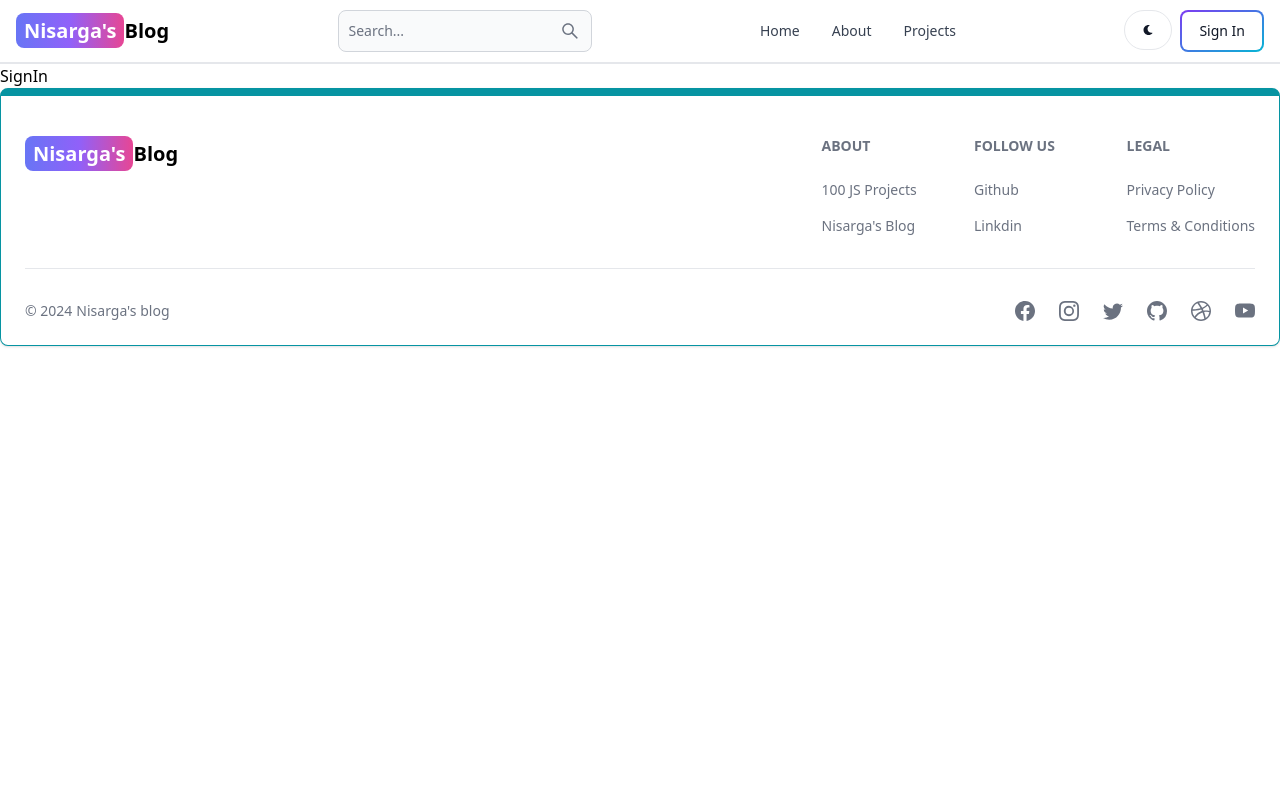
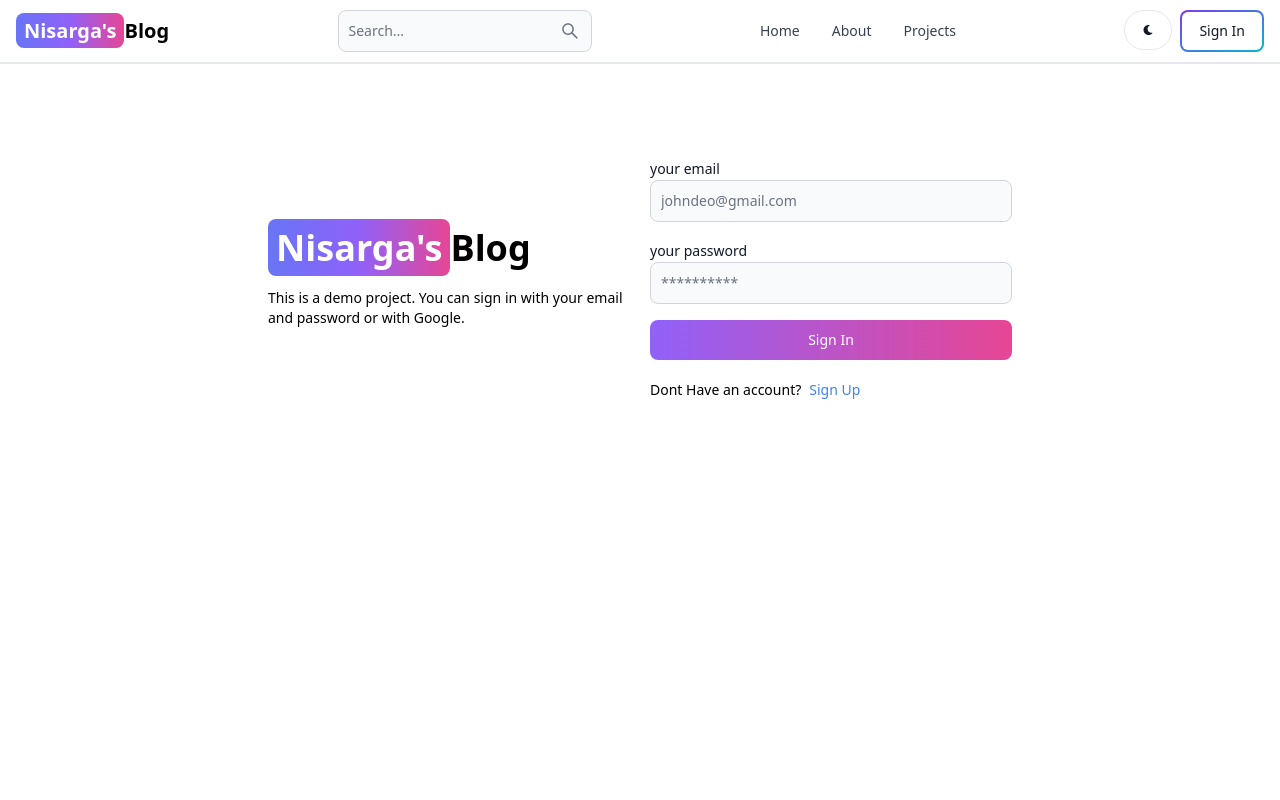
Before and after one commit to Nisarga-MS/mern-blog, a React (Vite) app in the folder client/: page /sign-in in a window 1280 px wide. Shown: the top 800 px of the page. Built offline with nearby package versions, Linux system fonts and the light colour scheme.

Commit message:
complete signin page functionality

```diff
--- a/client/src/pages/SignIn.jsx
+++ b/client/src/pages/SignIn.jsx
@@ -1,7 +1,94 @@
-import React from 'react'
+import { Alert, Button, Label, Spinner, TextInput } from "flowbite-react";
+import React, { useState } from "react";
+import { Link, useNavigate } from "react-router-dom";
 
 export default function SignIn() {
+  const [formData, setFormData] = useState({});
+  const [errorMessage, setErrorMessage] = useState(null);
+  const [loading, setLoading] = useState(false);
+  const navigate = useNavigate();
+  const handleChange = (e)=>{
+    setFormData({...formData, [e.target.id]: e.target.value.trim() });
+  };
+  const handleSubmit = async(e)=>{
+    e.preventDefault();
+    if(!formData.email || !formData.password){
+      return setErrorMessage('Please fill out all fields.')
+    }
+    try {
+      setLoading(true);
+      setErrorMessage(null);
+      const res = await fetch('/api/auth/signin',{
+        method: 'POST',
+        headers: {'Content-Type': 'application/json'},
+        body: JSON.stringify(formData),
+      });
+      const data = await res.json();
+      if(data.success === false){
+        return setErrorMessage(data.message);
+      }
+      setLoading(false);
+      if(res.ok){
+        navigate('/');
+      }
+    } catch (error) {
+      setErrorMessage(error.message);
+      setLoading(false);
+    }
+  };
   return (
-    <div>SignIn</div>
-  )
+    <div className="min-h-screen mt-20">
+      <div className="flex p-3 max-w-3xl mx-auto flex-col md:flex-row md:items-center gap-5">
+        {/* left side */}
+        <div className="flex-1">
+          <Link to="/" className=" font-bold dark:text-white text-4xl">
+            <span className="px-2 py-1 bg-gradient-to-r from-indigo-500 via-purple-500 to-pink-500 rounded-lg text-white">
+              Nisarga's
+            </span>
+            Blog
+          </Link>
+          <p className="text-sm mt-5">
+          This is a demo project. You can sign in with your email and password
+            or with Google.
+          </p>
+        </div>
+        {/* right side */}
+        <div className="flex-1">
+          <form  className="flex flex-col gap-4" onSubmit={handleSubmit} >
+            <div>
+              <Label value="your email" />
+              <TextInput type="email" placeholder="johndeo@gmail.com" id="email" onChange={handleChange} />
+            </div>
+            <div>
+              <Label value="your password" />
+              <TextInput type="password" placeholder="**********" id="password" onChange={handleChange} />
+            </div>
+            <Button gradientDuoTone='purpleToPink' type='submit' disabled={loading}>
+              {
+                loading ? (
+                 <>
+                  <Spinner size='sm'/>
+                  <span className="pl-3">Loading...</span>
+                 </>
+                ) : 'Sign In'
+              }
+            </Button>
+          </form>
+          <div className="flex gap-2 text-sm mt-5">
+            <span>Dont Have an account?</span>
+            <Link to="/sign-up" className="text-blue-500">
+              Sign Up
+            </Link>
+          </div>
+          {
+            errorMessage && (
+              <Alert className="mt-5" color='failure'>
+                {errorMessage}
+              </Alert>
+            )
+          }
+        </div>
+      </div>
+    </div>
+  );
 }
--- a/client/src/pages/SignUp.jsx
+++ b/client/src/pages/SignUp.jsx
@@ -48,7 +48,7 @@
             Blog
           </Link>
           <p className="text-sm mt-5">
-            This is a demo project. You can sign in with your email and password
+            This is a demo project. You can sign up with your email and password
             or with Google.
           </p>
         </div>
```
